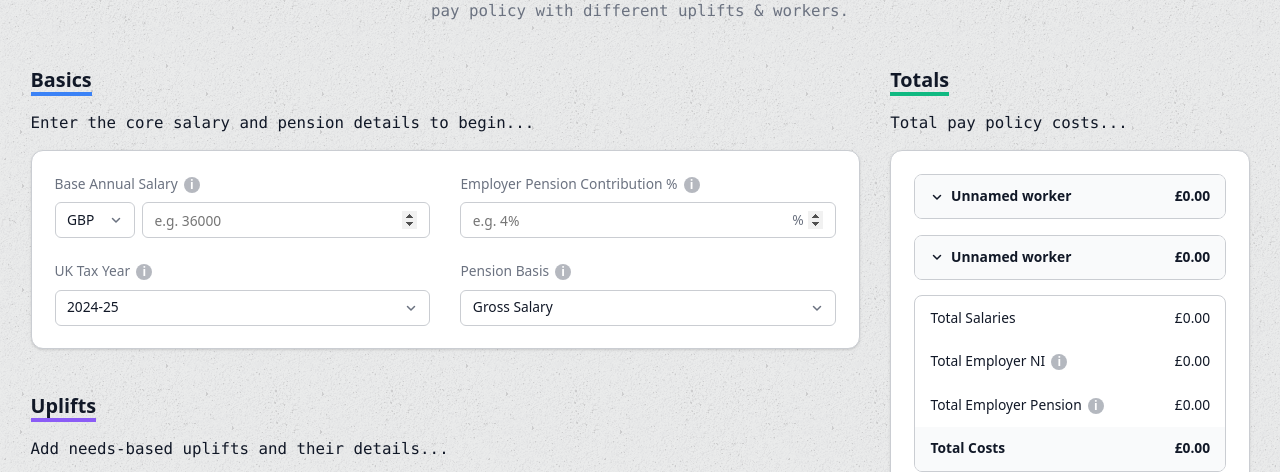
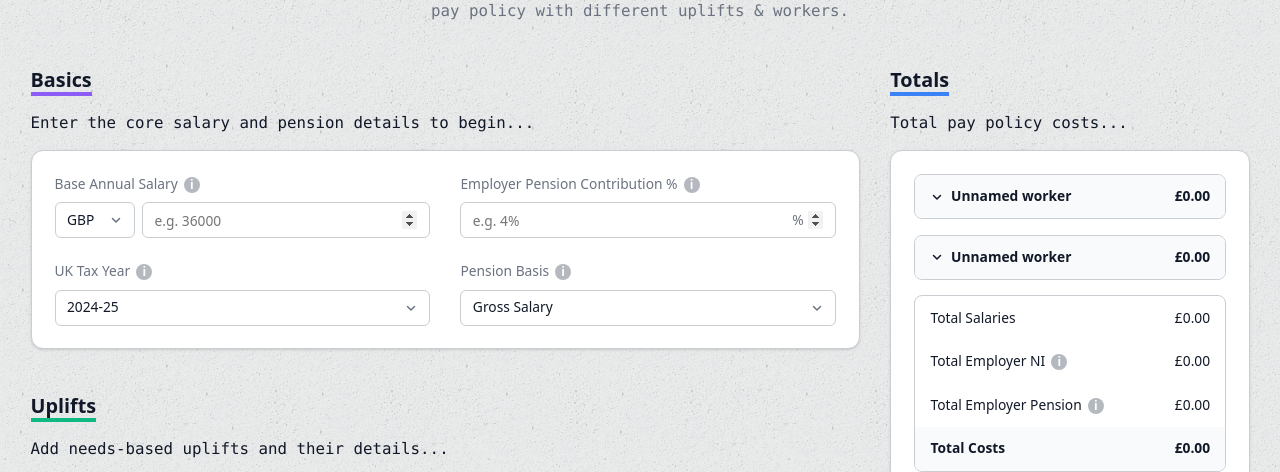
Before and after one commit to culturerich/socially-just-pay-calculator, a React (Vite) app: page / in a window 1280 px wide. Shown: the part 161-633 px from the top of the page. Built offline with nearby package versions, Linux system fonts and the light colour scheme.

Commit message:
Section colour changes

```diff
--- a/src/styles/theme.css
+++ b/src/styles/theme.css
@@ -25,10 +25,10 @@
   --color-warning-dark: #d97706;
 
   /* Section Accent Colors */
-  --color-basics-section: #3b82f6;     /* Blue */
-  --color-uplift-section: #8b5cf6;    /* Purple */
+  --color-basics-section: #8b5cf6;     /* Blue */
+  --color-uplift-section: #10b981;    /* Purple */
   --color-worker-section: #ec4899;    /* Pink */
-  --color-calculation-section: #10b981; /* Green */
+  --color-calculation-section: #3b82f6; /* Green */
   --color-notes-section: #666;  /* Grey */
 
   --color-background: #f9fafb;
@@ -142,10 +142,10 @@
   --color-warning-dark: #f59e0b;
 
   /* Section Accent Colors - Dark Theme */
-  --color-basics-section: #60a5fa;     /* Lighter Blue */
-  --color-uplift-section: #a78bfa;    /* Lighter Purple */
+  --color-basics-section: #a78bfa;     /* Lighter Blue */
+  --color-uplift-section: #34d399;    /* Lighter Purple */
   --color-worker-section: #f472b6;    /* Lighter Pink */
-  --color-calculation-section: #34d399; /* Lighter Green */
+  --color-calculation-section: #60a5fa; /* Lighter Green */
   --color-notes-section: #888888;  /* Lighter Grey */
 
   --color-background: #111827;
```
